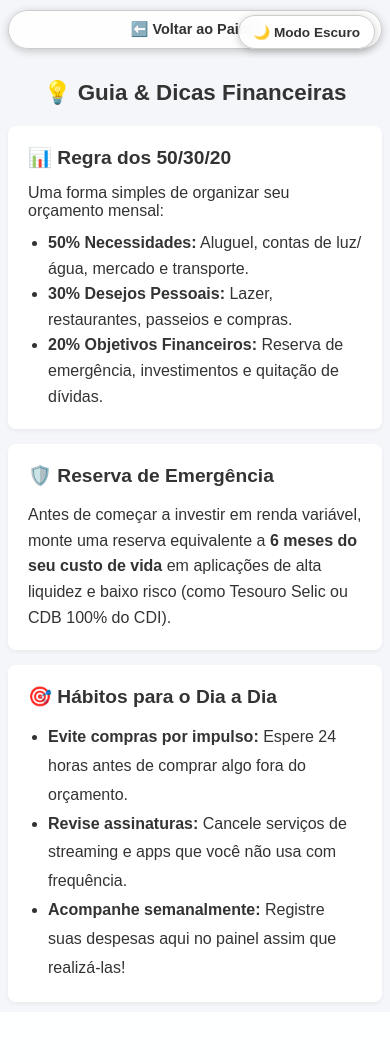
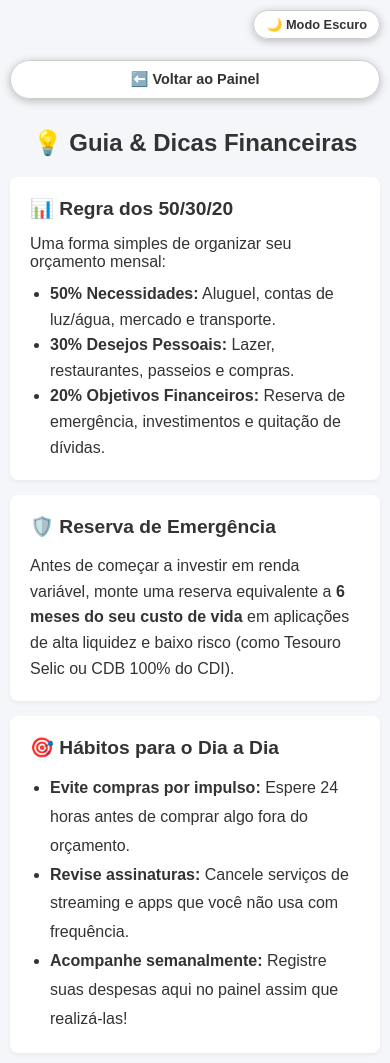
Before and after one commit to Fabiano1994F/Org-Money, a Flask app: page /dicas in a window 390 px wide. Before the commit the page ends 1006 px from the top, so only its background shows below. Run offline with Flask 3, Linux system fonts and the light colour scheme; the visitor is signed in with stand-in values (Sample User, id 1); some libraries are stand-ins or nearby versions.

Commit message:
Ajuste fino de responsividade mobile no painel

```diff
--- a/static/style.css
+++ b/static/style.css
@@ -533,33 +533,25 @@ body.dark-mode .calc-btn.danger {
 }
 
 /* ==========================================================================
-   RESPONSIVIDADE (Tablets e Celulares - Até 768px)
+   RESPONSIVIDADE AJUSTADA (Tablets e Telemóveis - Até 768px)
    ========================================================================== */
 @media (max-width: 768px) {
     body {
-        padding: 10px 8px !important;
+        padding: 50px 10px 10px 10px !important; /* Espaço superior reforçado para não tapar com o botão de tema */
         overflow-x: hidden;
     }
 
-    .header-top {
-        display: flex !important;
-        flex-direction: column !important;
-        align-items: center !important;
-        justify-content: center !important;
+    /* Ajuste da mensagem de boas-vindas no topo */
+    .header-top,
+    .user-greeting,
+    .welcome-text {
+        margin-top: 15px !important;
         text-align: center !important;
-        gap: 12px !important;
         width: 100% !important;
-        margin-bottom: 20px !important;
+        word-break: break-word !important;
     }
 
-    .header-top h1,
-    .header-top h2 {
-        font-size: 1.4rem !important;
-        margin: 0 !important;
-        word-break: break-word;
-    }
-
-    /* Ações de Topo dentro do Painel (Dashboard) */
+    /* Botões de topo (Dicas, Calculadora) */
     .top-actions {
         display: flex !important;
         flex-direction: column !important;
@@ -567,6 +559,7 @@ body.dark-mode .calc-btn.danger {
         gap: 8px !important;
         align-items: stretch !important;
         position: static !important;
+        margin-top: 10px !important;
     }
 
     .top-actions a,
@@ -581,25 +574,25 @@ body.dark-mode .calc-btn.danger {
         font-size: 0.9rem !important;
     }
 
-    /* REGRA EXCLUSIVA DO BOTÃO DE TEMA (Fixado no Canto Superior Direito) */
+    /* BOTÃO DE TEMA FIXO (Com z-index e posicionamento preciso) */
     .btn-theme-toggle,
     .top-right-theme-btn,
     button#toggle-theme {
         position: fixed !important;
-        top: 15px !important;
-        right: 15px !important;
+        top: 10px !important;
+        right: 10px !important;
         width: auto !important;
         min-width: unset !important;
         max-width: fit-content !important;
-        z-index: 10000 !important;
-        padding: 8px 14px !important;
-        font-size: 0.85rem !important;
+        z-index: 99999 !important;
+        padding: 6px 12px !important;
+        font-size: 0.8rem !important;
         border-radius: 20px !important;
-        background: rgba(255, 255, 255, 0.9) !important;
+        background: rgba(255, 255, 255, 0.92) !important;
         border: 1px solid #ccc !important;
         cursor: pointer !important;
         backdrop-filter: blur(8px) !important;
-        box-shadow: 0 2px 8px rgba(0, 0, 0, 0.2) !important;
+        box-shadow: 0 2px 8px rgba(0, 0, 0, 0.25) !important;
         color: #333 !important;
         margin: 0 !important;
     }
```
Also changed, not shown: other parts of static/style.css (+23 -7 lines).
